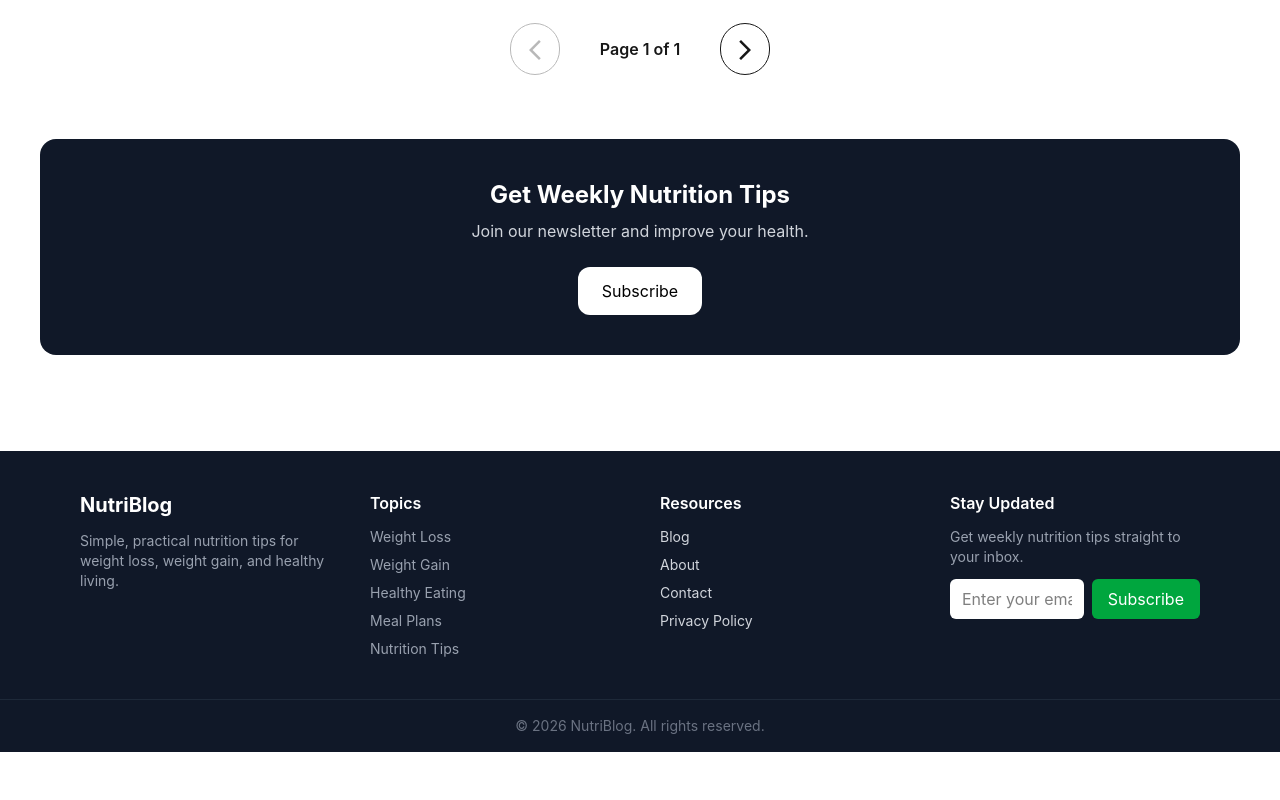
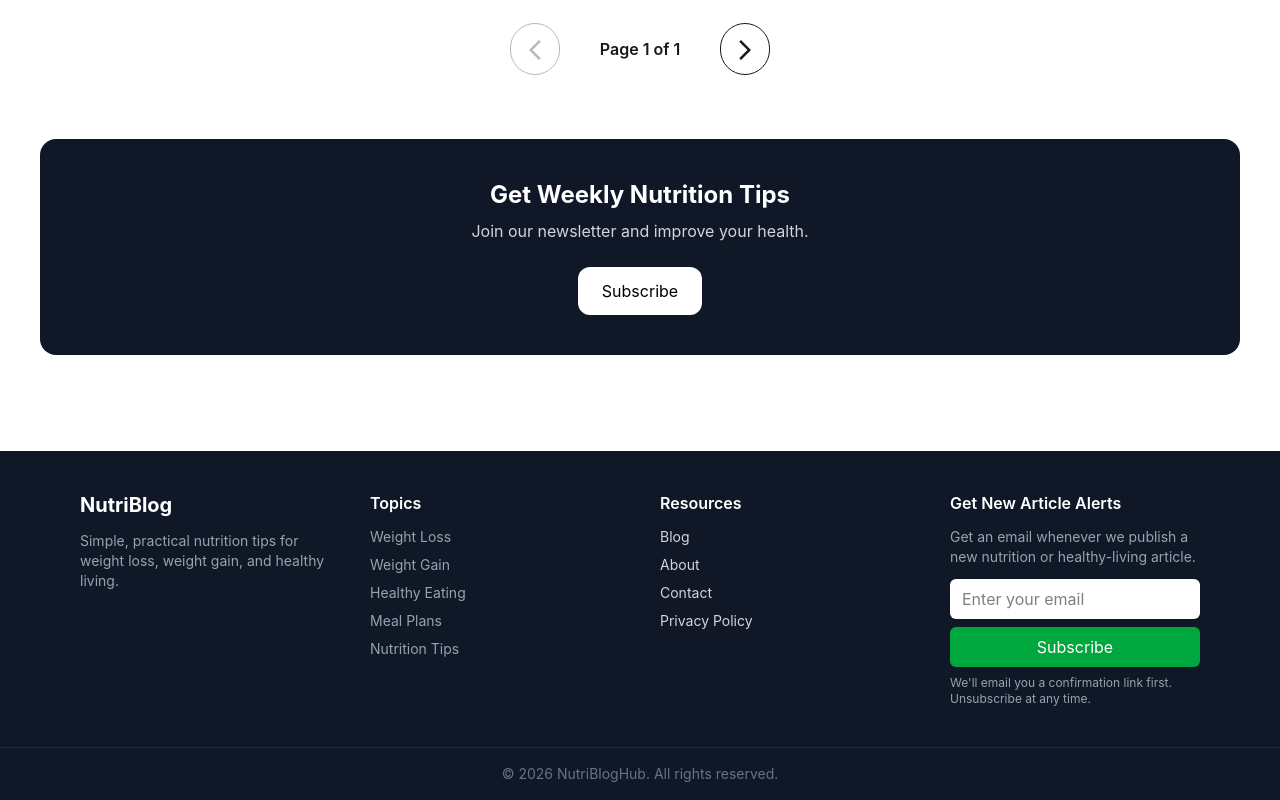
Before and after one commit to Divinity-dev/Nutrition-blog, a Next.js app: page / in a window 1280 px wide. Shown: the part 536-1336 px from the top of the page. Before the commit the page ends 1288 px from the top, so only its background shows below. Built offline with nearby package versions, Linux system fonts and the light colour scheme; no server answers.

Commit message:
Improve newsletter signup consent and confirmation messaging

```diff
--- a/src/components/Footer.jsx
+++ b/src/components/Footer.jsx
@@ -1,4 +1,4 @@
-"use client"
+"use client";
 
 import Link from "next/link";
 import axios from "axios";
@@ -6,45 +6,40 @@ import { useState } from "react";
 import { toast } from "react-toastify";
 
 export default function Footer() {
-const [email, setEmail] = useState('')
+  const [email, setEmail] = useState("");
+  const [submitting, setSubmitting] = useState(false);
 
-const handleSubmit = async (e)=>{
-  e.preventDefault();
-  try {
-    const res = await axios.post(`${process.env.NEXT_PUBLIC_API_URL}/api/subscribers/subscribe`,{email})
-    toast(res.data)
-  } catch (error) {
-    console.log(error)
-    toast(error.message)
-  }
-}
+  const handleSubmit = async (event) => {
+    event.preventDefault();
+    if (!email.trim()) return;
+    try {
+      setSubmitting(true);
+      const response = await axios.post(
+        `${process.env.NEXT_PUBLIC_API_URL}/api/subscribers/subscribe`,
+        { email, source: "footer" }
+      );
+      toast.success(response.data?.message || "Please check your email to confirm.");
+      setEmail("");
+    } catch (error) {
+      toast.error(error.response?.data?.message || "Unable to subscribe right now. Please try again.");
+    } finally {
+      setSubmitting(false);
+    }
+  };
 
   return (
     <footer className="bg-gray-900 text-gray-300 mt-16">
       <div className="max-w-6xl mx-auto px-4 py-10 grid gap-10 md:grid-cols-4">
-
-        {/* Brand */}
         <div>
           <h2 className="text-xl font-bold text-white">NutriBlog</h2>
-          <p className="mt-3 text-sm text-gray-400">
-            Simple, practical nutrition tips for weight loss, weight gain,
-            and healthy living.
-          </p>
+          <p className="mt-3 text-sm text-gray-400">Simple, practical nutrition tips for weight loss, weight gain, and healthy living.</p>
         </div>
-
-        {/* Topics */}
         <div>
           <h3 className="text-white font-semibold mb-3">Topics</h3>
-         <ul className="space-y-2 text-sm text-gray-400">
-  <li>Weight Loss</li>
-  <li>Weight Gain</li>
-  <li>Healthy Eating</li>
-  <li>Meal Plans</li>
-  <li>Nutrition Tips</li>
-</ul>
+          <ul className="space-y-2 text-sm text-gray-400">
+            <li>Weight Loss</li><li>Weight Gain</li><li>Healthy Eating</li><li>Meal Plans</li><li>Nutrition Tips</li>
+          </ul>
         </div>
-
-        {/* Resources */}
         <div>
           <h3 className="text-white font-semibold mb-3">Resources</h3>
           <ul className="space-y-2 text-sm">
@@ -54,35 +49,30 @@ const handleSubmit = async (e)=>{
             <li><Link href="/privacy" className="hover:text-white">Privacy Policy</Link></li>
           </ul>
         </div>
-
-        {/* Newsletter */}
         <div>
-          <h3 className="text-white font-semibold mb-3">Stay Updated</h3>
-          <p className="text-sm text-gray-400 mb-3">
-            Get weekly nutrition tips straight to your inbox.
-          </p>
-
-          <form className="flex flex-col sm:flex-row gap-2"
-          onSubmit={handleSubmit}>
+          <h3 className="text-white font-semibold mb-3">Get New Article Alerts</h3>
+          <p className="text-sm text-gray-400 mb-3">Get an email whenever we publish a new nutrition or healthy-living article.</p>
+          <form className="flex flex-col gap-2" onSubmit={handleSubmit}>
+            <label htmlFor="footer-subscriber-email" className="sr-only">Email address</label>
             <input
+              id="footer-subscriber-email"
               type="email"
-              onChange={(e)=>{setEmail(e.target.value)}}
+              required
+              maxLength={254}
+              value={email}
+              onChange={(event) => setEmail(event.target.value)}
               placeholder="Enter your email"
               className="px-3 py-2 rounded-md text-black w-full bg-white"
             />
-            <button
-              type="submit"
-              className="bg-green-600 hover:bg-green-700 text-white px-4 py-2 rounded-md"
-            >
-              Subscribe
+            <button type="submit" disabled={submitting} className="bg-green-600 hover:bg-green-700 disabled:opacity-60 text-white px-4 py-2 rounded-md">
+              {submitting ? "Submitting..." : "Subscribe"}
             </button>
           </form>
+          <p className="mt-2 text-xs text-gray-400">We'll email you a confirmation link first. Unsubscribe at any time.</p>
         </div>
       </div>
-
-      {/* Bottom bar */}
       <div className="border-t border-gray-800 py-4 text-center text-sm text-gray-500">
-        © {new Date().getFullYear()} NutriBlog. All rights reserved.
+        © {new Date().getFullYear()} NutriBlogHub. All rights reserved.
       </div>
     </footer>
   );
```
